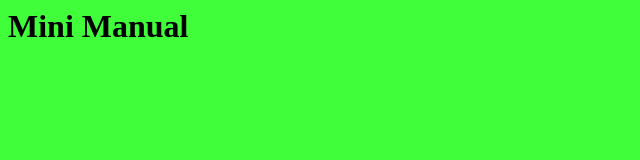
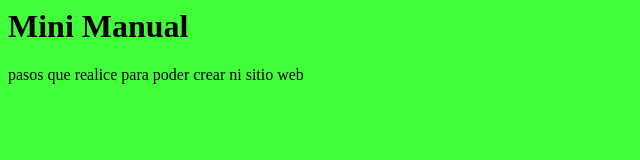
Before and after one commit to apolo-333/1590258697, a plain HTML site: page menu/manual.html in a window 1280 px wide. Shown: the whole page, without its empty margins (0-640 px from the left). Drawn offline with Linux system fonts and the light colour scheme.

Commit message:
Update manual.html

```diff
--- a/menu/manual.html
+++ b/menu/manual.html
@@ -9,6 +9,9 @@
 
 <body bgcolor="40ff3a" text="000000">
 <h1>Mini Manual</h1>
+  <p> pasos que realice para poder crear ni sitio web
+
+  </p>
 
 
 
```
